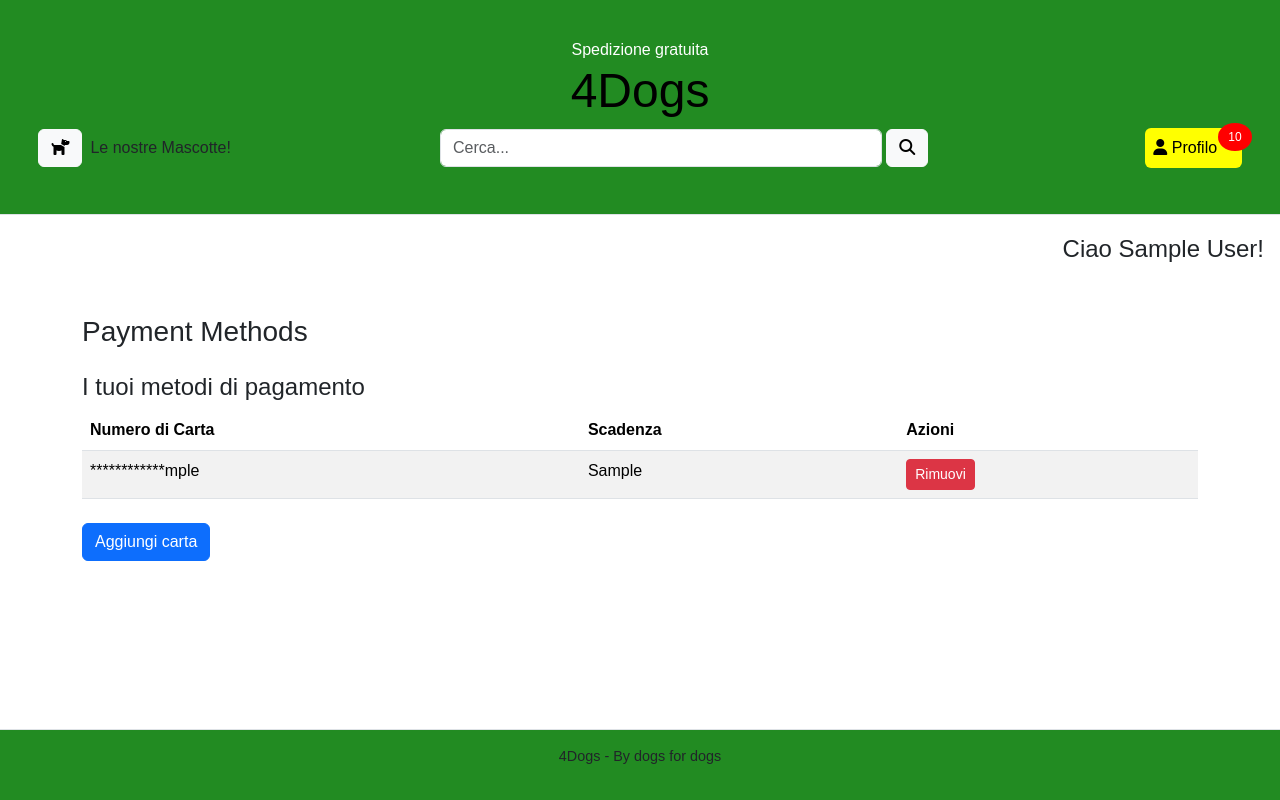
After one commit to CriZack70/Tec-Web-4Dog, a PHP site: page /carte.php in a window 1280 px wide. The commit adds this page. Run offline with PHP 8.4, Linux system fonts and the light colour scheme; the visitor is signed in with stand-in values (Sample User, id 1); tables that the repository leaves empty or names only in its code hold one stand-in row (values such as "Sample post"); some libraries are stand-ins or nearby versions.

Commit message:
Added payment methods functionality to cart and account

```diff
--- a/Sito/carrello.php
+++ b/Sito/carrello.php
@@ -14,6 +14,7 @@ $templateParams["shop"] = true;
 $templateParams["name"] = "prodotti-cart.php";
 $templateParams["cartprod"] = $dbh->getCart($userId);
 $templateParams["categories"] = $dbh->getCategories();
+$templateParams["carte"] = $dbh->getPaymentMethods($userId);
 $templateParams["js"] = array("js/rand-utils.js", "js/cart-utils.js");
 
 require 'template/base.php';
--- /dev/null
+++ b/Sito/carte.php
@@ -0,0 +1,20 @@
+<?php
+require_once 'bootstrap.php';
+
+if (!isUserLoggedIn()) {
+    header("Location: login.php");
+    exit;
+}
+
+$email = $_SESSION["Email"];
+$templateParams["name"] = "metodi-pagamento.php";
+$templateParams["titolo"] = "4Dogs - Metodi di Pagamento";
+$templateParams["titolo_pagina"] = "Le mie carte";
+
+$templateParams["js"] = array("js/pay-utils.js");
+
+$templateParams["carte"] = $dbh->getPaymentMethods($email);
+
+require 'template/base.php';
+
+?>
--- a/Sito/db/database.php
+++ b/Sito/db/database.php
@@ -518,6 +518,33 @@ class DatabaseHelper{
 
         return $stmt->execute();
     }
+
+    public function getPaymentMethods($email) {
+        $query = "SELECT Numero_Carta, Scadenza FROM metodo_pagamento WHERE Email = ?";
+        $stmt = $this->db->prepare($query);
+        $stmt->bind_param('s', $email);
+        $stmt->execute();
+        $result = $stmt->get_result();
+
+        return $result->fetch_all(MYSQLI_ASSOC);
+    }
+
+    public function addCard($email, $cardNumber, $expiryDate, $cvv) {
+
+        $query = "INSERT INTO metodo_pagamento (Email, Numero_Carta, Scadenza, CVV) VALUES (?, ?, ?, ?)";
+        $stmt = $this->db->prepare($query);
+        $stmt->bind_param("sssi",$email, $cardNumber, $expiryDate, $cvv);
+
+        return $stmt->execute();
+    }
+
+    public function removeCard($email, $cardNumber) {
+        $query = "DELETE FROM metodo_pagamento WHERE Email = ? AND Numero_Carta = ?";
+        $stmt = $this->db->prepare($query);
+        $stmt->bind_param("ss", $email, $cardNumber);
+
+        return $stmt->execute();
+    }
 }
 
 ?>
--- /dev/null
+++ b/Sito/js/pay-utils.js
@@ -0,0 +1,51 @@
+async function addPaymentMethod() {
+    const form = document.getElementById('addPaymentForm');
+    const formData = new FormData(form);
+    formData.append('azione', 'add');
+    try {
+        const response = await fetch('utils/payments.php', {
+        method: 'POST',
+        body: formData
+        });
+        console.log(response);
+        if (!response.ok) {
+            throw new Error(`Response status: ${response.status}`);
+        }
+        const json = await response.json();
+        console.log(json);
+        if (json["aggiuntoPagamento"]) {
+            location.reload();
+        } else {
+            alert('Failed to add payment method');
+        }
+    } catch (error) {
+        console.log(error.message);
+    }
+}
+
+async function deletePaymentMethod(cardNumber) {
+    if (confirm('Are you sure you want to delete this payment method?')) {
+        const formData = new FormData();
+        formData.append('CardNumber', cardNumber);
+        formData.append('azione', 'delete');
+        try {
+            const response = await fetch('utils/payments.php', {
+            method: 'POST',
+            body: formData
+            });
+            console.log(response);
+            if (!response.ok) {
+                throw new Error(`Response status: ${response.status}`);
+            }
+            const json = await response.json();
+            console.log(json);
+            if (json["rimossoPagamento"]) {
+                location.reload();
+            } else {
+                alert('Failed to remove payment method');
+            }
+        } catch (error) {
+            console.log(error.message);
+        }
+    }
+}
--- a/Sito/ordini.php
+++ b/Sito/ordini.php
@@ -12,7 +12,6 @@ $userId = $_SESSION['Email'];
 // Controlla se il carrello è vuoto
 $cartItems = $dbh->getCart($userId);
 if (empty($cartItems)) {
-    echo "<pre>Carrello vuoto per l'utente $userId</pre>";
     header("Location: carrello.php");
     exit;
 }
@@ -20,9 +19,6 @@ if (empty($cartItems)) {
 foreach($cartItems as $cartItem) {
     $total += $cartItem['Prezzo'] * $cartItem['Quantita'];
 }
-
-echo "<pre>Totale $total</pre>";
-
 
 // Inserisci l'ordine nella tabella 'ordini'
 $dataOrdine = date("Y-m-d H:i:s"); // Data e ora attuale
@@ -41,7 +37,6 @@ echo "<pre>Totale $total</pre>";
 
 // Svuota il carrello
 $dbh->clearCart($userId);
-    echo "<pre>Carrello svuotato per l'utente $userId</pre>";
 
 // Recupera i dettagli dell'ordine per visualizzarli nella pagina
 $templateParams["orderDetails"] = $dbh->getOrderDetails($orderId);
--- a/Sito/template/base.php
+++ b/Sito/template/base.php
@@ -37,9 +37,6 @@
                     <ul class="dropdown-menu dropdown-menu-end">
                         <?php if(!isUserLoggedIn() && !isAdminLoggedIn()): ?>
                         <li><a class="dropdown-item"<?php isActive("login.php");?> href="login.php">Accedi</a></li>
-                        <li><a class="dropdown-item" <?php isActive("login.php");?> href="login.php">Ordini</a></li>
-                        <li><a class="dropdown-item" <?php isActive("login.php");?> href="login.php">Notifiche</a></li>
-                        <li><a class="dropdown-item" <?php isActive("login.php");?> href="login.php">Il mio Doggy</a></li>
                         <?php elseif(isAdminLoggedIn()) : ?>
                         <li><a class="dropdown-item"<?php isActive("admin.php");?> href="admin.php">Admin</a></li>
                         <li><a class="dropdown-item" <?php isActive("logout.php");?> href="logout.php">Logout</a></li>
@@ -53,6 +50,7 @@
                         <span class="not-badge badge-danger"><?php echo $unreadNotification; ?></span>
                         <?php endif; ?>
                         </a></li>
+                        <li><a class="dropdown-item" <?php isActive("carte.php");?> href="carte.php">Pagamenti</a></li>
                         <li><a class="dropdown-item"<?php isActive("myDoggy.php");?>  href="myDoggy.php">Il mio Doggy</a></li>
                         <li><a class="dropdown-item" <?php isActive("logout.php");?> href="logout.php">Logout</a></li>
                         <?php endif; ?>
--- a/Sito/template/control-panel.php
+++ b/Sito/template/control-panel.php
@@ -29,7 +29,6 @@
                     <tr>
                         <th>Cognome</th>
                         <th>Nome</th>
-                        <th>CF</th>
                         <th>Telefono</th>
                         <th>Email</th>
                         <th>Azioni</th>
@@ -40,7 +39,6 @@
                     <tr>
                         <td><?= $utente['Cognome'] ?></td>
                         <td><?= $utente['Nome'] ?></td>
-                        <td><?= $utente['CF'] ?></td>
                         <td><?= $utente['Telefono'] ?></td>
                         <td><?= $utente['Email'] ?></td>
                         <td>
--- /dev/null
+++ b/Sito/template/metodi-pagamento.php
@@ -0,0 +1,67 @@
+<div class="container mt-5">
+    <h3 class="mb-4">Payment Methods</h3>
+
+    <!-- List Payment Methods -->
+    <div class="mb-4">
+        <h4>I tuoi metodi di pagamento</h4>
+        <table class="table table-striped">
+            <thead>
+                <tr>
+                    <th>Numero di Carta</th>
+                    <th>Scadenza</th>
+                    <th>Azioni</th>
+                </tr>
+            </thead>
+            <tbody>
+            <?php if (!empty($templateParams["carte"])): ?>
+            <?php foreach ($templateParams["carte"] as $card) : ?>
+            <tr>
+                <td><?= str_repeat('*', 12) . substr($card['Numero_Carta'], -4); ?></td>
+                <td><?= $card['Scadenza'] ?></td>
+                <td>
+                    <button class='btn btn-danger btn-sm' onclick="deletePaymentMethod(<?= $card['Numero_Carta'] ?>)">Rimuovi</button>
+                </td>
+            </tr>
+            <?php endforeach; ?>
+            <?php else: ?>
+                <tr><td colspan='3' class='text-center'>Nessun metodo di pagamento trovato.</td></tr>
+            <?php endif; ?>
+            </tbody>
+        </table>
+    </div>
+
+    <!-- Add Payment Method Button -->
+    <button class="btn btn-primary" data-bs-toggle="modal" data-bs-target="#addPaymentModal">Aggiungi carta</button>
+</div>
+
+<!-- Modal for Adding Payment Method -->
+<div class="modal fade" id="addPaymentModal" tabindex="-1" aria-labelledby="addPaymentModalLabel" aria-hidden="true">
+    <div class="modal-dialog">
+        <div class="modal-content">
+            <div class="modal-header">
+                <h5 class="modal-title" id="addPaymentModalLabel">Aggiungi metodo di pagamento</h5>
+                <button type="button" class="btn-close" data-bs-dismiss="modal" aria-label="Close"></button>
+            </div>
+            <div class="modal-body">
+                <form id="addPaymentForm">
+                    <div class="mb-3">
+                        <label for="cardNumber" class="form-label">Numero Carta</label>
+                        <input type="text" id="cardNumber" name="CardNumber" class="form-control" maxlength="16" required>
+                    </div>
+                    <div class="mb-3">
+                        <label for="expiryDate" class="form-label">Scadenza</label>
+                        <input type="text" id="expiryDate" placeholder="MM/YY" name="ExpiryDate" class="form-control" maxlength="5" required>
+                    </div>
+                    <div class="mb-3">
+                        <label for="cvv" class="form-label">CVV</label>
+                        <input type="text" id="cvv" name="CVV" class="form-control" maxlength="4" required>
+                    </div>
+                </form>
+            </div>
+            <div class="modal-footer">
+                <button type="button" class="btn btn-secondary" data-bs-dismiss="modal">Chiudi</button>
+                <button type="button" class="btn btn-primary" onclick="addPaymentMethod()">Salva</button>
+            </div>
+        </div>
+    </div>
+</div>
--- a/Sito/utils/functions.php
+++ b/Sito/utils/functions.php
@@ -24,8 +24,4 @@ function registerAdmin($user){
     $_SESSION["Nome"] = "DreamTeam";
 }
 
-function isAdmin(){
-    return !empty($_SESSION["Admin"]);
-}
-
 ?>
--- a/Sito/utils/orders.php
+++ b/Sito/utils/orders.php
@@ -1,7 +1,5 @@
 <?php
-ini_set('display_errors', 1);
-ini_set('display_startup_errors', 1);
-error_reporting(E_ALL);
+
 require '../bootstrap.php';
 
 header('Content-Type: application/json');
```
Also changed, not shown: Sito/template/prodotti-cart.php (+28 -1 lines), Sito/utils/payments.php (added, +48 -0 lines). Lines whose indentation alone changed are shown as unchanged.
